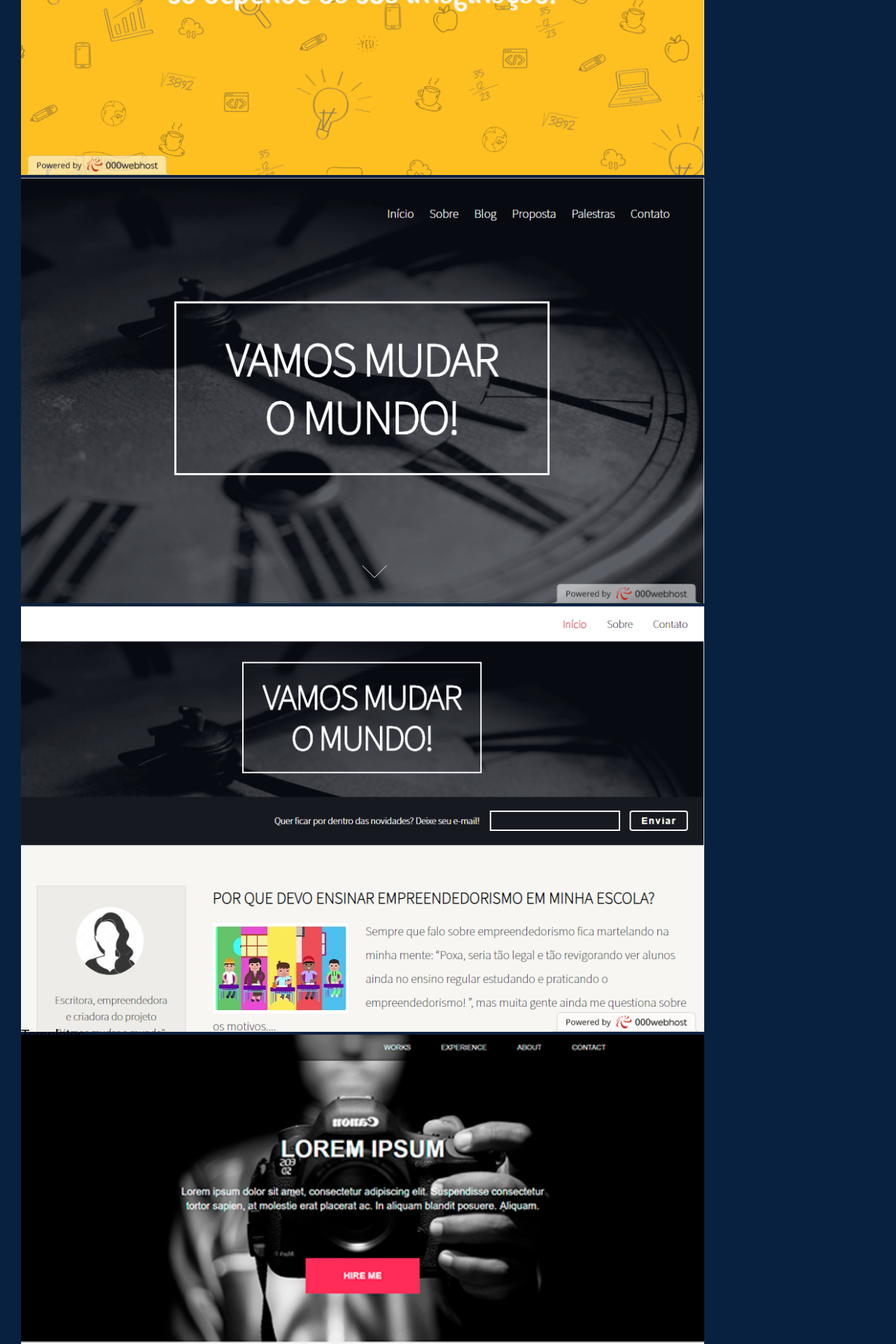
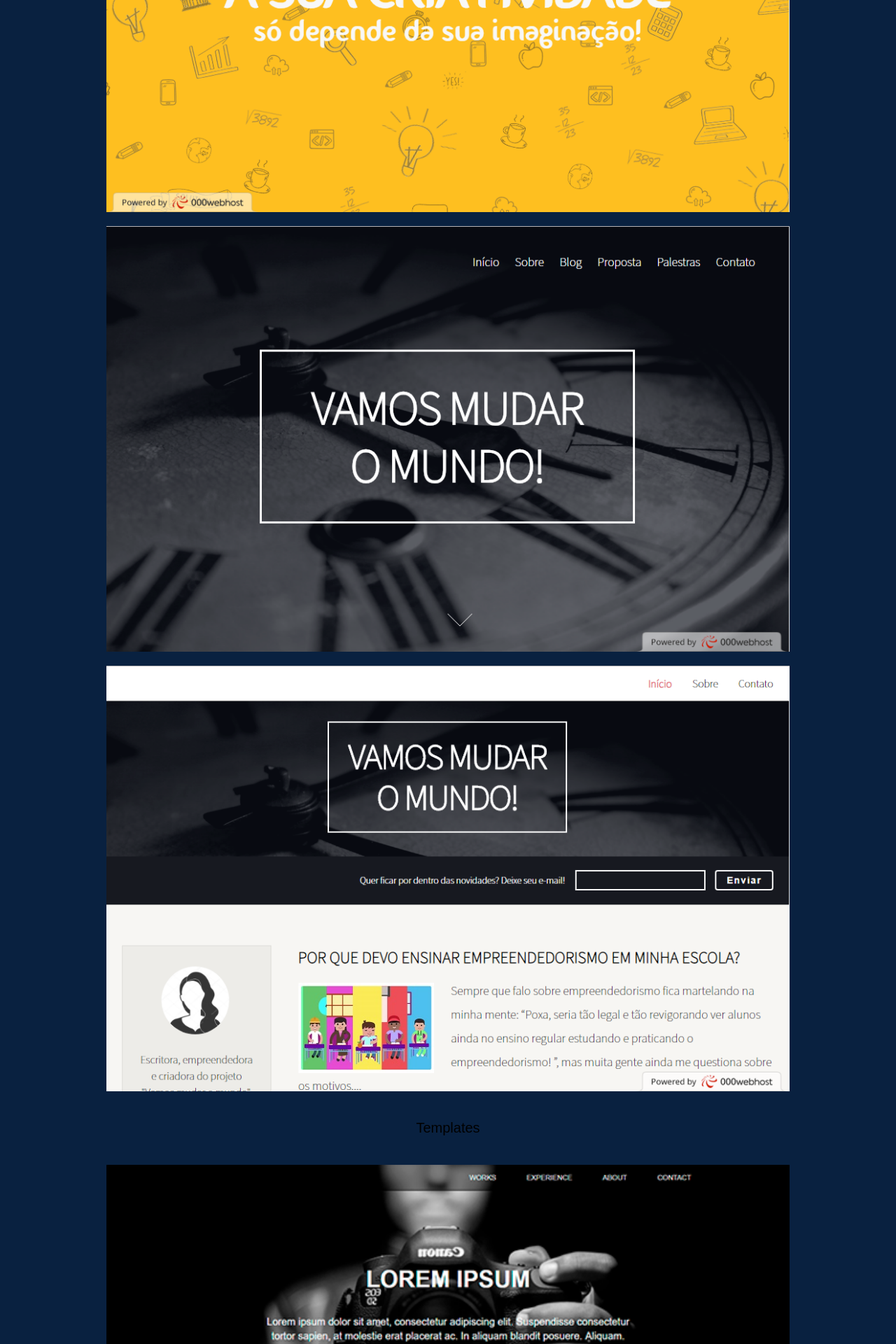
Before and after one commit to maxsueldev/portfolio2.0, a PHP site: page / in a window 1280 px wide. Shown: the part 1760-3680 px from the top of the page at 70% size. Run offline with PHP 8.4, Linux system fonts and the light colour scheme; some web fonts are replaced.

Commit message:
section .portfolio refatorada

```diff
--- a/css/style.css
+++ b/css/style.css
@@ -225,12 +225,30 @@ to {
     padding: 30px;
 }
 
-.pjt_reais, .templates {
+.pjt_reais {
+    margin-bottom: 40px;
+}
+
+.pjt_reais, .templates-container {
+    height: 100%;
     display: flex;
     flex-direction: column;
+    text-align: center;
+}
+
+.pjt_reais a, .templates-container a {
+    margin: 8px 0;
 }
 
 .portfolio img {
     width: 80%;
     height: 80%;
 }
+
+.portfolio .pjt_title {
+    margin-bottom: 45px;
+}
+
+.portfolio .text-center .templates {
+    margin-top: 45px;
+}
--- a/index.html
+++ b/index.html
@@ -86,47 +86,40 @@
 				<h3>Projetos de sites que desenvolvi</h3>
 			</div>
 
-			<hr class="separador sb">
-			<div class="container12 text-center">
+			<hr class="separador separador-azul">
+
+			<div class="projetos-container">
+
 				<div class="pjt_reais">
 					<h3 class="pjt_title">Projetos reais</h3>
-					<div class="column4">
 					<a href="portfolio/escolacreative" target="_blank">
 						<img src="img/portfolio/site01.png" alt="Site 01">
 					</a>
-					</div>
-					<div class="column4">
+
 					<a href="portfolio/vamos-mudar-o-mundo" target="_blank">
 						<img src="img/portfolio/site02.png" alt="Site 02">
 					</a>
-					</div>
-					<div class="column4">
+
 					<a href="portfolio/vamos-mudar-o-mundo/blog" target="_blank">
 						<img src="img/portfolio/site03.png" alt="Site 03">
 					</a>
 				</div>
-				</div>
-
-				<span class="clear"></span>
 
 				<div class="templates">
+					<div class="templates-container">
 						<h3 class="pjt_title">Templates</h3>
-					<div class="column3">
 						<a href="portfolio/site1" target="_blank">
 							<img src="img/portfolio/site04.png" alt="Site 04">
 						</a>
-					</div>
-					<div class="column3">
+
 						<a href="portfolio/site2" target="_blank">
 							<img src="img/portfolio/site05.png" alt="Site 05">
 						</a>
-					</div>
-					<div class="column3">
+
 						<a href="portfolio/site3" target="_blank">
 							<img src="img/portfolio/site06.png" alt="Site 06">
 						</a>
-				</div>
-				<div class="column3">
+
 						<a href="portfolio/site4" target="_blank">
 							<img src="img/portfolio/site07.png" alt="Site 07">
 						</a>
```
Lines whose indentation alone changed are shown as unchanged.
